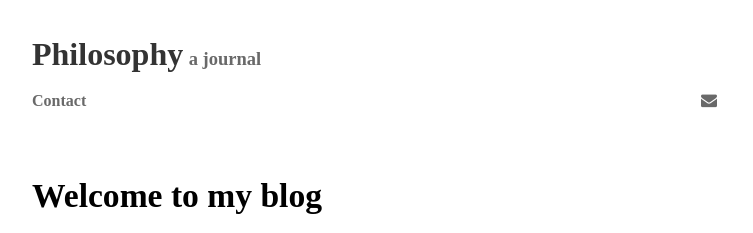
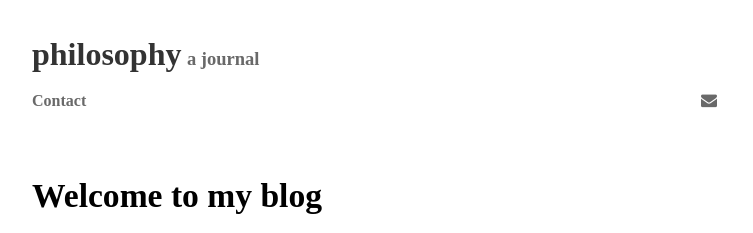
Before and after one commit to GWDZ-true/gwdz-site, a Jekyll site: the page built from index.html, in a window 1280 px wide. Shown: the top 233 px of the page, without its empty margins (263-1016 px from the left). Built offline with Jekyll 4.4.1, drawn with Linux system fonts in a browser that asks for light colours; some web fonts are replaced; the list of posts is cut into pages by our own code; some of the changed text lies outside the part shown.

```diff
--- a/_config.yml
+++ b/_config.yml
@@ -22,7 +22,7 @@ permalink:           /:title
 plugins:             [jekyll-paginate, jekyll-sitemap, jekyll-feed, jekyll-seo-tag]
 
 # Customise atom feed settings (this is where Jekyll-Feed gets configuration information)
-title:		           'Philosophy'
+title:		           'philosophy'
 description:	       'a journal'
 author:              'George Wang'
 
```
